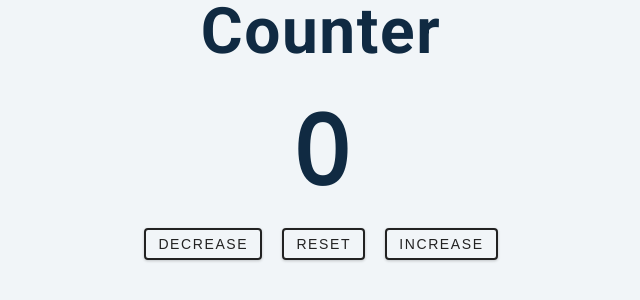
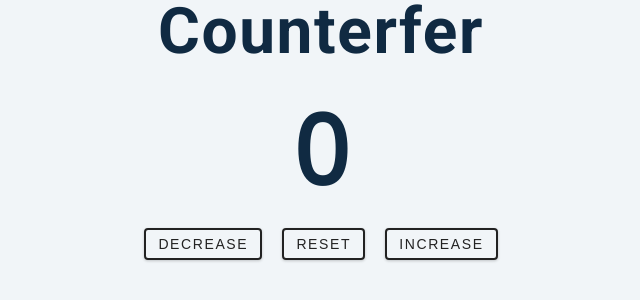
Before and after one commit to vinaynayak2000/Html_Css_Javascript, a plain HTML site: page Counter/index.html in a window 1280 px wide. Shown: the whole page, without its empty margins (319-959 px from the left). Drawn offline with nearby package versions, Linux system fonts and the light colour scheme.

Commit message:
Update index.html

```diff
--- a/Counter/index.html
+++ b/Counter/index.html
@@ -10,7 +10,7 @@
 </head>
 <body>
     <div class="container">
-        <h1>Counter</h1>
+        <h1>Counterfer</h1>
         <span id="value">0</span>
         <div class="button-container">
             <button class="btn decrease">Decrease</button>
```
